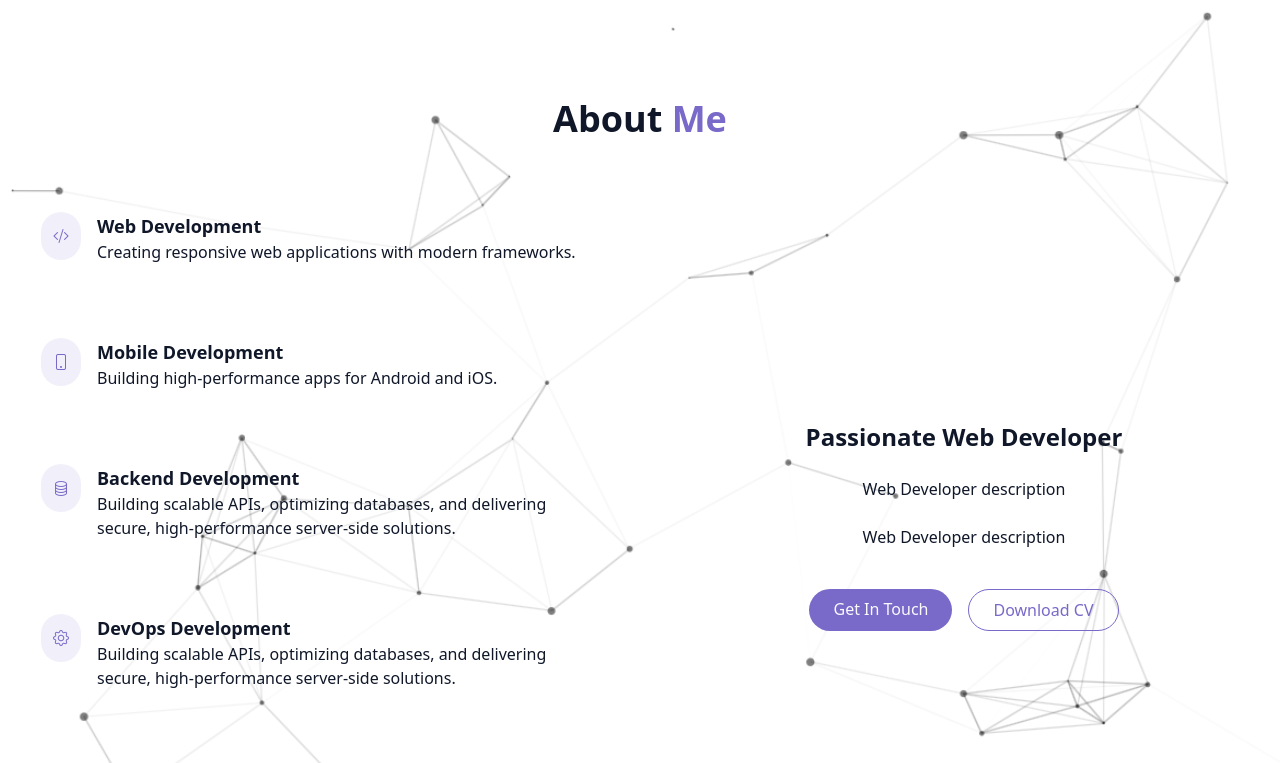
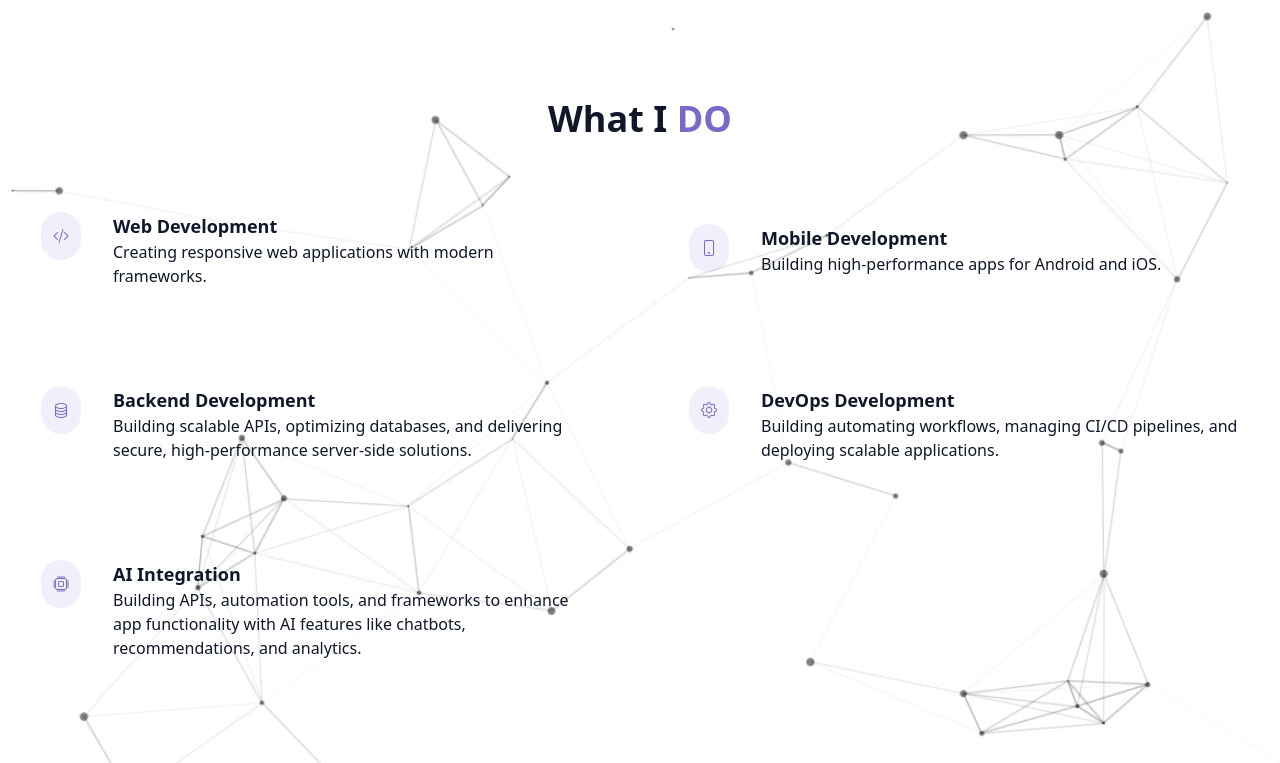
Before and after one commit to dev-giann-evale/dev-giann.github.io, a React (Vite) app: page / in a window 1280 px wide. Shown: the part 797-1560 px from the top of the page. Built offline with nearby package versions, Linux system fonts and the light colour scheme.

Commit message:
chore: bug fixes

```diff
--- a/src/components/AboutMe.tsx
+++ b/src/components/AboutMe.tsx
@@ -4,14 +4,13 @@ export const AboutMe = () => {
             className="py-24 px-4 relative">
             <div>
                 <h2 className="text-3xl md:text-4xl font-bold mb-12 text-center">
-                    About
-                    <span className="text-primary"> Me</span>
+                    What I
+                    <span className="text-primary"> DO</span>
                 </h2>
 
                 <div className="grid grid-cols-1 md:grid-cols-2 gap-12 items-center">
-                    <div className="grid grid-cols-1 gap-6">
                     <div className="gradient-border p-6 card-hover">
-                            <div className="flex items-start gapa-4">
+                        <div className="flex items-start gap-4">
                             <div className="p-3 rounded-full bg-primary/10">
                                 <i className="bi bi-code-slash h-6 w-6 text-primary"></i>
                             </div>
@@ -22,7 +21,7 @@ export const AboutMe = () => {
                         </div>
                     </div>
                     <div className="gradient-border p-6 card-hover">
-                            <div className="flex items-start gapa-4">
+                        <div className="flex items-start gap-4">
                             <div className="p-3 rounded-full bg-primary/10">
                                 <i className="bi bi-phone h-6 w-6 text-primary"></i>
                             </div>
@@ -33,7 +32,7 @@ export const AboutMe = () => {
                         </div>
                     </div>
                     <div className="gradient-border p-6 card-hover">
-                            <div className="flex items-start gapa-4">
+                        <div className="flex items-start gap-4">
                             <div className="p-3 rounded-full bg-primary/10">
                                 <i className="bi bi-database h-6 w-6 text-primary"></i>
                             </div>
@@ -44,41 +43,26 @@ export const AboutMe = () => {
                         </div>
                     </div>
                     <div className="gradient-border p-6 card-hover">
-                            <div className="flex items-start gapa-4">
+                        <div className="flex items-start gap-4">
                             <div className="p-3 rounded-full bg-primary/10">
                                 <i className="bi bi-gear h-6 w-6 text-primary"></i>
                             </div>
                             <div className="text-left pl-4">
                                 <h4 className="font-semibold text-lg">DevOps Development</h4>
-                                    <p className="text-muted-foreground">Building scalable APIs, optimizing databases, and delivering secure, high-performance server-side solutions.</p>
+                                <p className="text-muted-foreground">Building automating workflows, managing CI/CD pipelines, and deploying scalable applications.</p>
                             </div>
                         </div>
                     </div>
 
                     <div className="gradient-border p-6 card-hover">
-                            <div className="flex items-start gapa-4">
+                        <div className="flex items-start gap-4">
                             <div className="p-3 rounded-full bg-primary/10">
                                 <i className="bi bi-cpu h-6 w-6 text-primary"></i>
                             </div>
                             <div className="text-left pl-4">
                                 <h4 className="font-semibold text-lg">AI Integration</h4>
-                                    <p className="text-muted-foreground">Building scalable APIs, optimizing databases, and delivering secure, high-performance server-side solutions.</p>
+                                <p className="text-muted-foreground">Building APIs, automation tools, and frameworks to enhance app functionality with AI features like chatbots, recommendations, and analytics.</p>
                             </div>
-                            </div>
-                        </div>
-                    </div>
-                    <div className="space-y-6">
-                        <h3 className="text-2xl font-semibold">Passionate Web Developer</h3>
-                        <p className="text-muted-foreground">Web Developer description </p>
-                        <p className="text-muted-foreground">Web Developer description </p>
-                        <div className="flex flex-col sm:flex-row gap-4 pt-4 justify-center">
-                            <a href="#contact" className="cosmic-button">
-                                Get In Touch
-                            </a>
-                            <a href="#download-cv"
-                                className="px-6 py-2 rounded-full border border-primary text-primary hover:bg-primary/10 transition-colors duration-300">
-                                Download CV
-                            </a>
                         </div>
                     </div>
                 </div>
--- a/src/components/Navbar.tsx
+++ b/src/components/Navbar.tsx
@@ -3,7 +3,7 @@ import { cn } from "../lib/utils";
 
 const navItems = [
     {name: "Home", href:"#home"},
-    {name: "About", href:"#about"},
+    {name: "What I do", href:"#about"},
     {name: "Skills", href:"#skills"},
     {name: "Project", href:"#project"},
     {name: "Contact", href:"#contact"}
@@ -11,16 +11,17 @@ const navItems = [
 
 export const Navbar = () => {
     const [isScrolled, setIsScrolled] = useState(false);
-    const [isMenuOpen, setIsMenuOpen] = useState(true);
+    const [isMenuOpen, setIsMenuOpen] = useState(false);
 
     useEffect(() => {
         const handleScrolled = () => {
-            setIsScrolled(window.screenY > 10);
+            setIsScrolled(window.scrollY  > 10);
         };
 
         window.addEventListener("scroll", handleScrolled);
         return () => window.removeEventListener("scroll", handleScrolled);
     });
+
     return (
         <nav className={cn("fixed w-full z-40 transition-all duration-300",
             isScrolled ? "py-3 bg-background/80 backdrop-blur-md shadow-xs"
--- a/src/components/Projects.tsx
+++ b/src/components/Projects.tsx
@@ -49,8 +49,8 @@ export const Projects = () => {
                             </div>
                             <div className="p-6">
                                 <div className="flex flex-wrap gap-2 mb-4">
-                                    {project.tags.map((tag) => (
-                                        <span className="px-2 py-1 text-xs border font-medium rounded-full bg-secondary text-secondary-foreground">
+                                    {project.tags.map((key, tag) => (
+                                        <span key={key} className="px-2 py-1 text-xs border font-medium rounded-full bg-secondary text-secondary-foreground">
                                             {tag}
                                         </span>
                                     ))}
```
Lines whose indentation alone changed are shown as unchanged.
